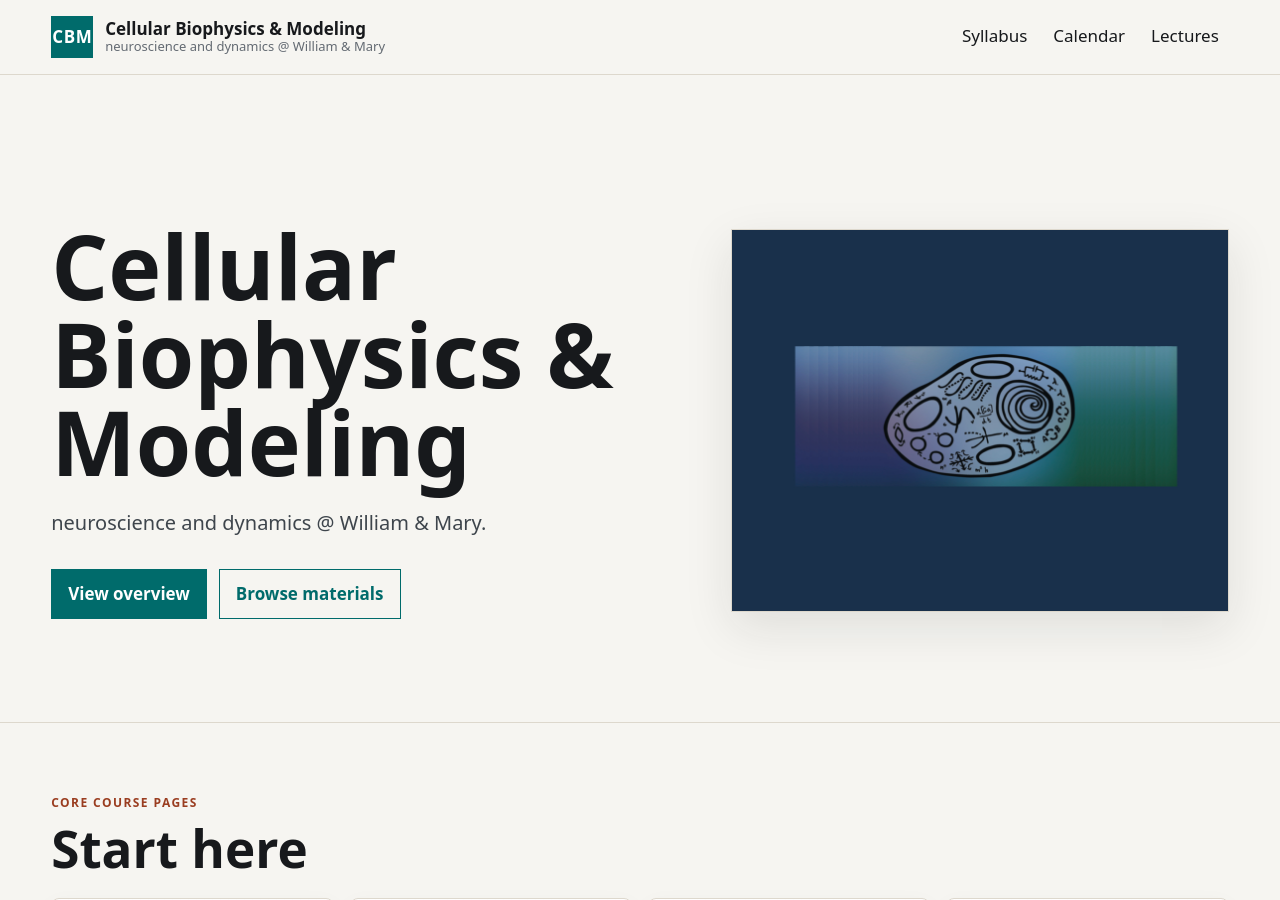
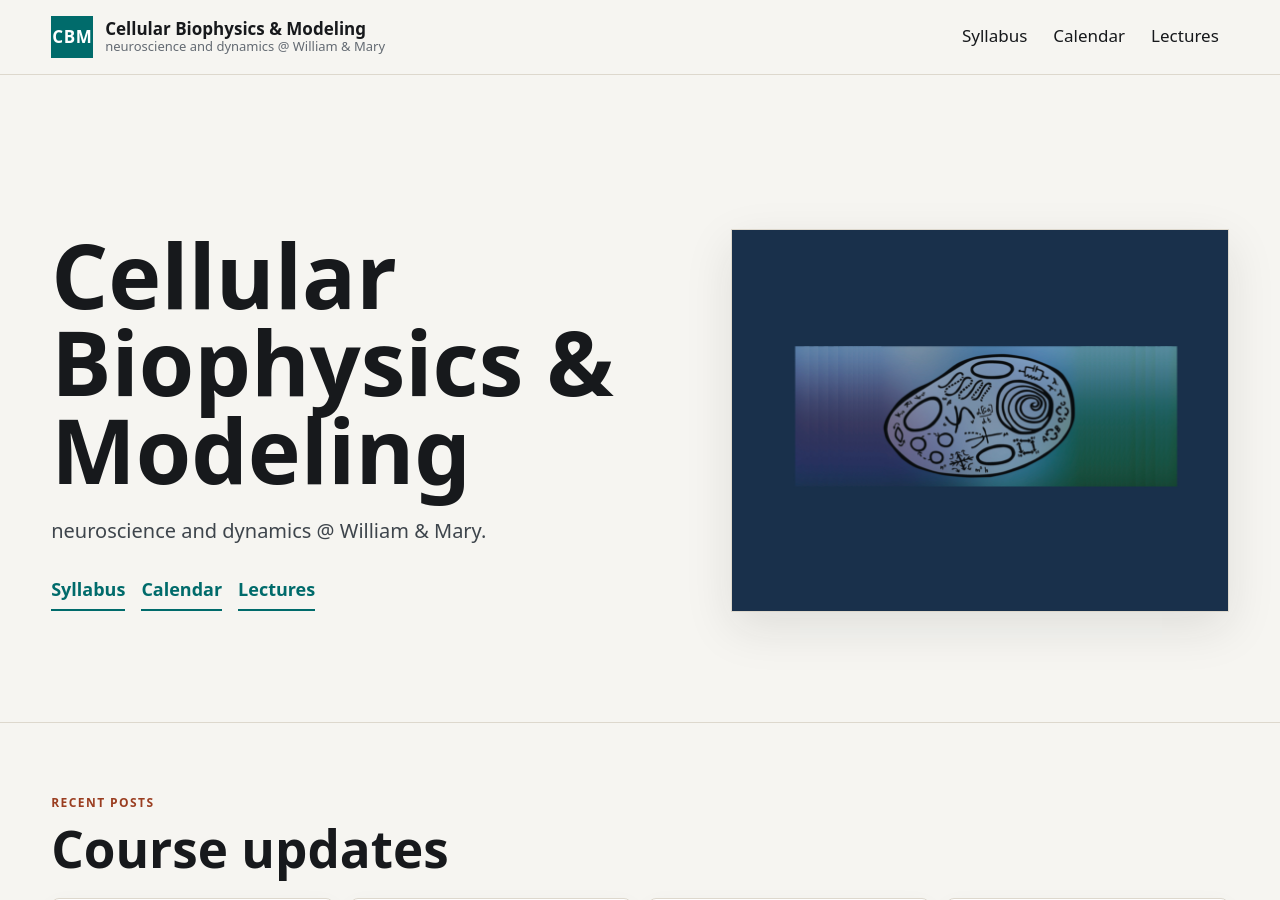
Before and after one commit to gregconradismith/cellular-biophysics-and-modeling, a Jekyll site: the page built from docs/index.md, in a window 1280 px wide and 900 px high. Built offline with Jekyll 4.4.1, drawn with Linux system fonts in a browser that asks for light colours; some of the changed text lies outside the part shown.

Commit message:
Simplify home page

```diff
--- a/docs/_layouts/home.html
+++ b/docs/_layouts/home.html
@@ -1,56 +1,25 @@
 ---
 layout: default
 ---
-{% assign featured_slugs = "about,fall-2025-calendar,syllabus,readings,slides,videos,the-polyqual-game" | split: "," %}
-{% assign lectures = site.materials | where_exp: "item", "item.lecture_rank" | sort: "lecture_rank" %}
     <section class="hero">
       <div class="hero-copy">
         <h1>{{ site.title | escape }}</h1>
         <p>{{ site.description | escape }}.</p>
-        <div class="hero-actions">
-          <a class="button primary" href="{{ '/pages/fall-2025-calendar/' | relative_url }}">View overview</a>
-          <a class="button" href="{{ '/pages/' | relative_url }}">Browse materials</a>
-        </div>
+        <nav class="hero-nav" aria-label="Course pages">
+          <a href="{{ '/pages/syllabus/' | relative_url }}">Syllabus</a>
+          <a href="{{ '/pages/calendar/' | relative_url }}">Calendar</a>
+          <a href="{{ '/pages/lectures/' | relative_url }}">Lectures</a>
+        </nav>
       </div>
       <img src="{{ '/wp-content/uploads/2018/11/cbpprimergraphicrectangle-001.jpeg' | relative_url }}" alt="Cellular Biophysics and Modeling primer artwork">
     </section>
 
     <section class="section">
       <div class="section-heading">
-        <p class="eyebrow">Core course pages</p>
-        <h2>Start here</h2>
+        <p class="eyebrow">Recent posts</p>
+        <h2>Course updates</h2>
       </div>
       <div class="card-grid">
-        {% for slug in featured_slugs %}
-          {% assign item = site.materials | where: "slug", slug | first %}
-          {% if item %}
-        <article class="card feature">
-          <p class="eyebrow">Course material</p>
-          <h3><a href="{{ item.url | relative_url }}">{{ item.title | escape }}</a></h3>
-          <p>{{ item.content | strip_html | normalize_whitespace | replace: "&amp;", "&" | replace: "&nbsp;", " " | truncatewords: 24 }}</p>
-        </article>
-          {% endif %}
-        {% endfor %}
-      </div>
-    </section>
-
-    <section class="section two-column">
-      <div>
-        <div class="section-heading">
-          <p class="eyebrow">{{ lectures | size }} lecture pages</p>
-          <h2>Lecture sequence</h2>
-        </div>
-        <ol class="link-list">
-          {% for item in lectures %}
-          <li><a href="{{ item.url | relative_url }}">{{ item.title | escape }}</a><span>{{ item.content | strip_html | normalize_whitespace | replace: "&amp;", "&" | replace: "&nbsp;", " " | truncatewords: 14 }}</span></li>
-          {% endfor %}
-        </ol>
-      </div>
-      <aside class="updates-panel">
-        <div class="section-heading">
-          <p class="eyebrow">Recent posts</p>
-          <h2>Course updates</h2>
-        </div>
         {% for item in site.posts limit: 6 %}
         <article class="card">
           <p class="eyebrow">{{ item.date | date: "%b %-d, %Y" }}</p>
@@ -58,5 +27,5 @@ layout: default
           <p>{{ item.content | strip_html | normalize_whitespace | replace: "&amp;", "&" | replace: "&nbsp;", " " | truncatewords: 24 }}</p>
         </article>
         {% endfor %}
-      </aside>
+      </div>
     </section>
--- a/docs/assets/site.css
+++ b/docs/assets/site.css
@@ -86,19 +86,19 @@ main { min-height: 70vh; }
   border: 1px solid var(--line);
   box-shadow: var(--shadow);
 }
-.hero-actions { display: flex; flex-wrap: wrap; gap: 12px; margin-top: 30px; }
-.button {
-  display: inline-flex;
-  min-height: 44px;
-  align-items: center;
-  justify-content: center;
-  padding: 10px 16px;
-  border: 1px solid var(--accent);
+.hero-nav {
+  justify-content: flex-start;
+  gap: 16px;
+  margin-top: 28px;
+}
+.hero-nav a {
+  padding: 0 0 4px;
   color: var(--accent);
-  text-decoration: none;
-  font-weight: 700;
+  border-bottom-color: var(--accent);
+  font-size: 18px;
+  font-weight: 800;
 }
-.button.primary { background: var(--accent); color: white; }
+.hero-nav a:hover { color: var(--ink); }
 .section, .listing {
   padding: clamp(34px, 6vw, 70px) clamp(18px, 4vw, 56px);
 }
```
